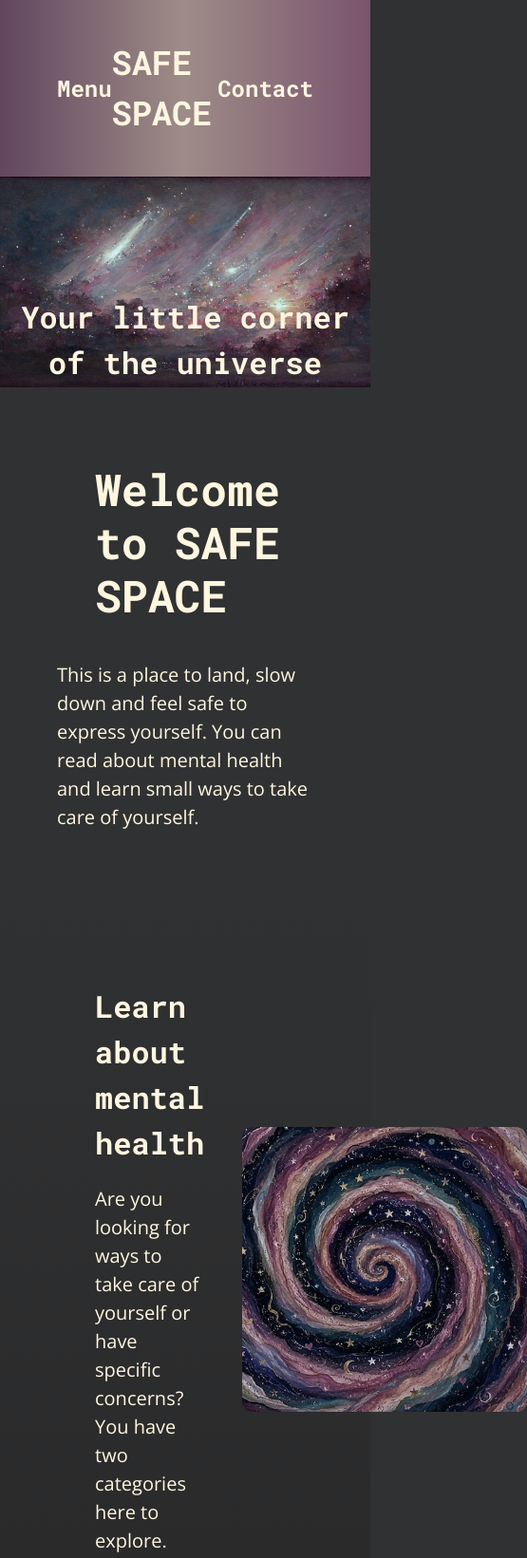
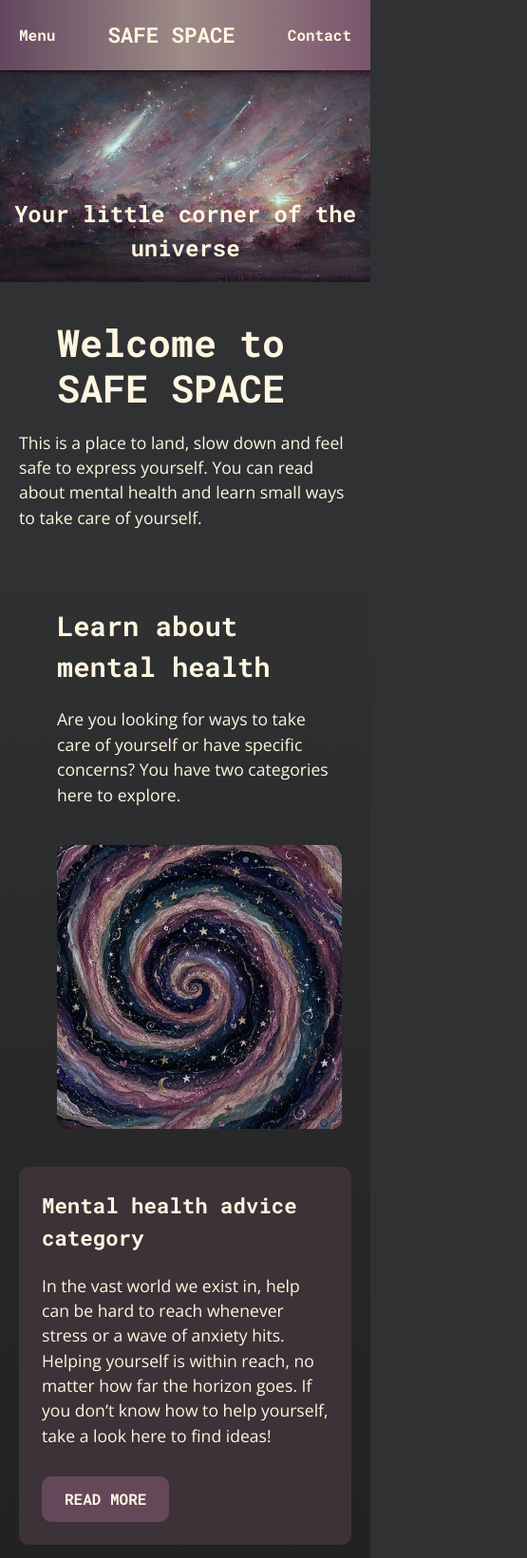
Before and after one commit to nadinecarlsen/mmd-projekt-2, a plain HTML site: page index.html in a window 390 px wide. Shown: the top 1641 px of the page at 95% size, 555 px wide, since content can reach past the window. Drawn offline with nearby package versions, Linux system fonts and the light colour scheme.

Commit message:
mobile css, aria label nav

```diff
--- a/css/style.css
+++ b/css/style.css
@@ -421,3 +421,171 @@ input[type=submit]:hover{
 		margin-bottom: 0;
 	}
 }
+
+/*mobile*/
+
+@media (max-width: 600px) {
+
+    /*header*/
+
+    .nav {
+        padding: 20px;
+    }
+
+    .nav a {
+        font-size: 1rem;
+    }
+
+    .nav .logo {
+        font-size: 1.4rem;
+    }
+
+
+    /*hero*/
+
+    .hero-image {
+        max-height: 250px;
+    }
+
+    .hero h1 {
+        font-size: 1.5rem;
+        bottom: 8%;
+    }
+
+
+    /*welcome*/
+
+    .welcome {
+        flex-direction: column;
+        align-items: flex-start;
+        padding: 40px 20px;
+        gap: 20px;
+    }
+
+    .welcome h2,
+    .welcome p {
+        flex: none;
+        max-width: 100%;
+    }
+
+    .welcome h2 {
+        font-size: 2.5rem;
+    }
+
+    .welcome p {
+        font-size: 1.1rem;
+    }
+
+
+    /*mental health*/
+
+    .mentalhealth {
+        padding: 40px 20px;
+    }
+
+    .aboutmentalhealth {
+        flex-direction: column;
+        align-items: flex-start;
+        margin-bottom: 40px;
+    }
+
+    .aboutmentalhealth h2 {
+        font-size: 1.8rem;
+    }
+
+    .aboutmentalhealth p {
+        font-size: 1.1rem;
+    }
+
+    .aboutmentalhealth img {
+        max-width: 100%;
+        height: auto;
+    }
+
+    .category {
+        flex-direction: column;
+        align-items: flex-start;
+        padding: 24px;
+    }
+
+    .categorytext {
+        max-width: 100%;
+    }
+
+    .category h3 {
+        font-size: 1.4rem;
+    }
+
+    .category p {
+        font-size: 1.1rem;
+    }
+
+    .button {
+        font-size: 1rem;
+        padding: 12px 24px;
+    }
+
+
+    /*letter*/
+
+    .letter {
+        padding: 40px 20px;
+    }
+
+    .letter h2 {
+        font-size: 2rem;
+    }
+
+    .letter p {
+        font-size: 1.1rem;
+    }
+
+    .buttonbox {
+        font-size: 1.25rem;
+        border-width: 4px;
+        padding: 14px 28px;
+    }
+
+
+    /*footer*/
+
+    .footer {
+        flex-direction: column;
+        align-items: flex-start;
+        padding: 30px 20px;
+    }
+
+
+    /*advice*/
+
+    .advicetop {
+        padding: 40px 20px 0 20px;
+    }
+
+    .selfcare,
+    .support {
+        padding: 30px 20px 60px 20px;
+    }
+
+    .steps {
+        padding: 40px 20px;
+    }
+
+    .textcolumn h1 {
+        font-size: 2.2rem;
+    }
+
+    .textcolumn h2 {
+        font-size: 1.5rem;
+    }
+
+    .textcolumn p,
+    .steplist li {
+        font-size: 1.1rem;
+    }
+
+    .moon {
+        width: 200px;
+    }
+
+}
--- a/index.html
+++ b/index.html
@@ -18,7 +18,7 @@
     <header class="header">
 
 
-        <nav class="nav">
+        <nav class="nav" aria-label="main navigation">
             <a href="#">Menu</a>
             <a href="#" class="logo">SAFE SPACE</a>
             <a href="#">Contact</a>
```
